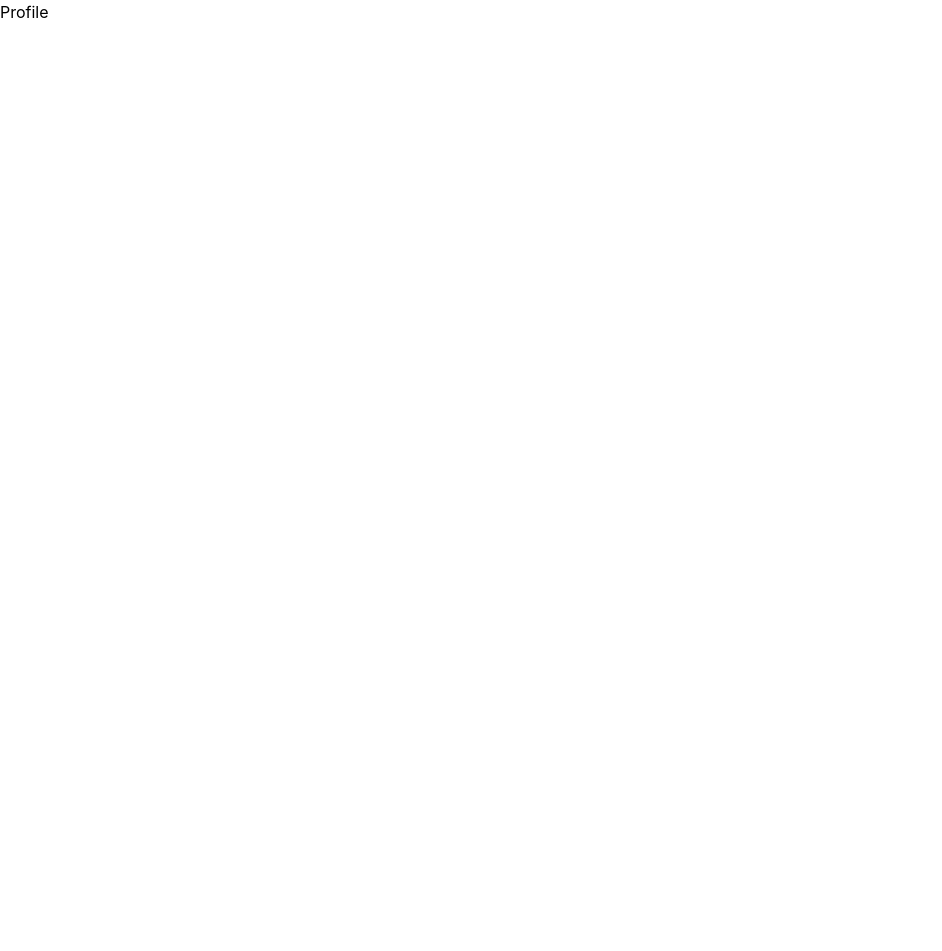
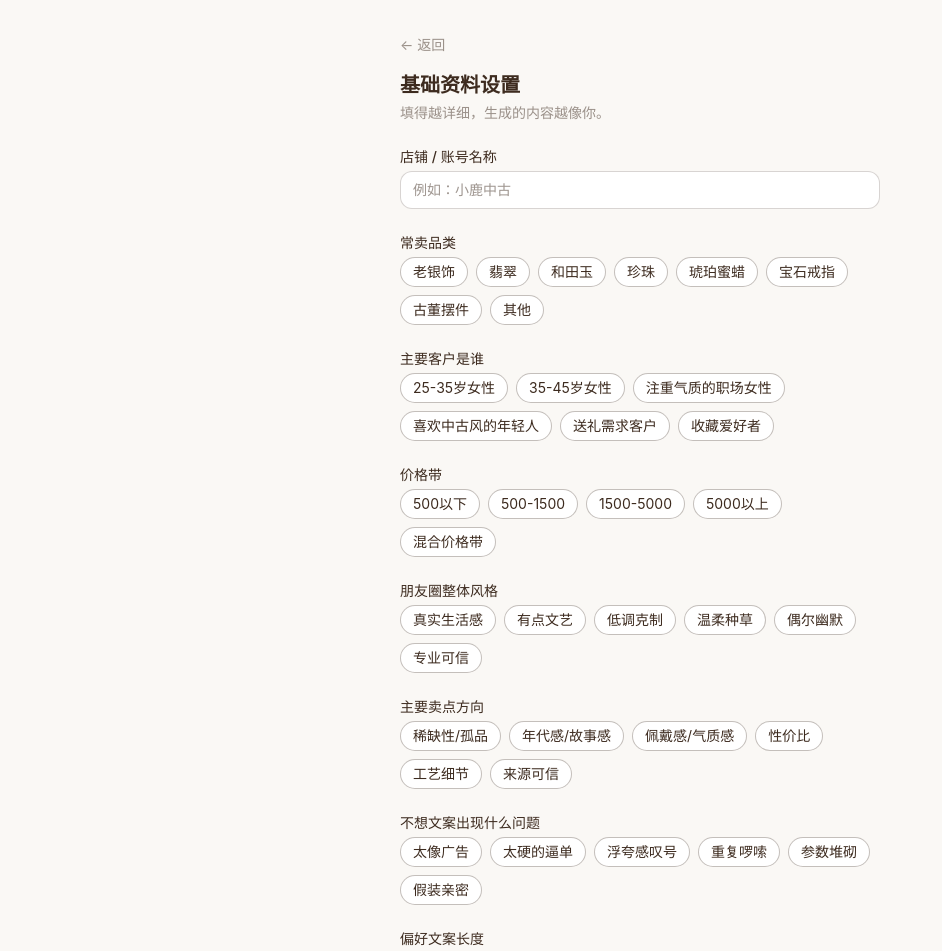
Before and after one commit to SuperYu-simiao/WeChat-pyq, a React (Vite) app: page /profile in a window 1280 px wide. Shown: the top 951 px of the page, without its empty margins (0-942 px from the left). Before the commit the page ends 800 px from the top, so only its background shows below. Built offline with nearby package versions, Linux system fonts and the light colour scheme.

Commit message:
feat: implement profile page

```diff
--- a/src/index.css
+++ b/src/index.css
@@ -5,3 +5,7 @@
   --color-brown: #3D2B1F;
   --color-rose: #C9956C;
 }
+
+.input-base {
+  @apply w-full border border-brown/20 rounded-xl px-3 py-2 text-sm text-brown bg-white focus:outline-none focus:border-rose;
+}
--- a/src/pages/Profile.jsx
+++ b/src/pages/Profile.jsx
@@ -1 +1,135 @@
-export default function Profile() { return <div>Profile</div> }
+import { useState } from 'react'
+import { useNavigate } from 'react-router-dom'
+import { useApp } from '../context/AppContext'
+import Layout from '../components/Layout'
+import MultiSelect from '../components/MultiSelect'
+
+const CATEGORIES = ['老银饰','翡翠','和田玉','珍珠','琥珀蜜蜡','宝石戒指','古董摆件','其他']
+const CUSTOMERS = ['25-35岁女性','35-45岁女性','注重气质的职场女性','喜欢中古风的年轻人','送礼需求客户','收藏爱好者']
+const PRICE_RANGES = ['500以下','500-1500','1500-5000','5000以上','混合价格带']
+const STYLES = ['真实生活感','有点文艺','低调克制','温柔种草','偶尔幽默','专业可信']
+const SELLING_POINTS = ['稀缺性/孤品','年代感/故事感','佩戴感/气质感','性价比','工艺细节','来源可信']
+const AVOID_ISSUES = ['太像广告','太硬的逼单','浮夸感叹号','重复啰嗦','参数堆砌','假装亲密']
+const CONTENT_LENGTHS = ['短（50字以内）','中（50-150字）','长（150字以上）','不限']
+const MATERIAL_SOURCES = ['自己拍的实物图','买家秀/反馈截图','佩戴视频','文字描述','直播截图']
+const CONTENT_TYPES = ['新品上架','客户反馈','佩戴分享','直播预告','日常种草','限时优惠']
+
+export default function Profile() {
+  const navigate = useNavigate()
+  const { profile, setProfile } = useApp()
+  const [form, setForm] = useState({
+    shopName: '', industry: '中古首饰/珠宝饰品',
+    categories: [], customers: [], priceRange: '',
+    styles: [], sellingPoints: [], avoidIssues: [],
+    contentLength: '', materialSources: [], contentTypes: [],
+    commonPhrases: '', forbiddenPhrases: '', otherRequirements: '',
+    ...profile
+  })
+
+  function update(key, val) {
+    setForm(f => ({ ...f, [key]: val }))
+  }
+
+  function handleSave() {
+    setProfile(form)
+    navigate('/')
+  }
+
+  return (
+    <Layout>
+      <div className="mb-6">
+        <button onClick={() => navigate(-1)} className="text-brown/50 text-sm mb-4">← 返回</button>
+        <h1 className="text-xl font-semibold text-brown">基础资料设置</h1>
+        <p className="text-brown/50 text-sm mt-1">填得越详细，生成的内容越像你。</p>
+      </div>
+
+      <div className="flex flex-col gap-6">
+        <Field label="店铺 / 账号名称">
+          <input value={form.shopName} onChange={e => update('shopName', e.target.value)}
+            className="input-base" placeholder="例如：小鹿中古" />
+        </Field>
+
+        <Field label="常卖品类">
+          <MultiSelect options={CATEGORIES} value={form.categories} onChange={v => update('categories', v)} />
+        </Field>
+
+        <Field label="主要客户是谁">
+          <MultiSelect options={CUSTOMERS} value={form.customers} onChange={v => update('customers', v)} />
+        </Field>
+
+        <Field label="价格带">
+          <SingleSelect options={PRICE_RANGES} value={form.priceRange} onChange={v => update('priceRange', v)} />
+        </Field>
+
+        <Field label="朋友圈整体风格">
+          <MultiSelect options={STYLES} value={form.styles} onChange={v => update('styles', v)} />
+        </Field>
+
+        <Field label="主要卖点方向">
+          <MultiSelect options={SELLING_POINTS} value={form.sellingPoints} onChange={v => update('sellingPoints', v)} />
+        </Field>
+
+        <Field label="不想文案出现什么问题">
+          <MultiSelect options={AVOID_ISSUES} value={form.avoidIssues} onChange={v => update('avoidIssues', v)} />
+        </Field>
+
+        <Field label="偏好文案长度">
+          <SingleSelect options={CONTENT_LENGTHS} value={form.contentLength} onChange={v => update('contentLength', v)} />
+        </Field>
+
+        <Field label="常见素材来源">
+          <MultiSelect options={MATERIAL_SOURCES} value={form.materialSources} onChange={v => update('materialSources', v)} />
+        </Field>
+
+        <Field label="平时最常发的内容类型">
+          <MultiSelect options={CONTENT_TYPES} value={form.contentTypes} onChange={v => update('contentTypes', v)} />
+        </Field>
+
+        <Field label="平时最常说的话" hint="写几句你习惯的表达方式">
+          <textarea value={form.commonPhrases} onChange={e => update('commonPhrases', e.target.value)}
+            className="input-base h-24 resize-none" placeholder="例如：有缘的来找我" />
+        </Field>
+
+        <Field label="绝对不想出现的话">
+          <textarea value={form.forbiddenPhrases} onChange={e => update('forbiddenPhrases', e.target.value)}
+            className="input-base h-24 resize-none" placeholder="例如：姐妹们冲、闭眼入" />
+        </Field>
+
+        <Field label="其他个性要求">
+          <textarea value={form.otherRequirements} onChange={e => update('otherRequirements', e.target.value)}
+            className="input-base h-24 resize-none" placeholder="其他想告诉 AI 的事" />
+        </Field>
+
+        <button onClick={handleSave}
+          className="bg-rose text-white rounded-2xl py-3 text-base font-medium hover:opacity-90 transition-opacity mt-2">
+          保存资料
+        </button>
+      </div>
+    </Layout>
+  )
+}
+
+function Field({ label, hint, children }) {
+  return (
+    <div>
+      <label className="block text-sm font-medium text-brown mb-1">{label}</label>
+      {hint && <p className="text-xs text-brown/40 mb-2">{hint}</p>}
+      {children}
+    </div>
+  )
+}
+
+function SingleSelect({ options, value, onChange }) {
+  return (
+    <div className="flex flex-wrap gap-2">
+      {options.map(opt => (
+        <button key={opt} type="button" onClick={() => onChange(opt)}
+          className={`px-3 py-1 rounded-full text-sm border transition-colors ${
+            value === opt ? 'bg-rose text-white border-rose' : 'bg-white text-brown border-brown/30 hover:border-rose'
+          }`}>
+          {opt}
+        </button>
+      ))}
+    </div>
+  )
+}
```
